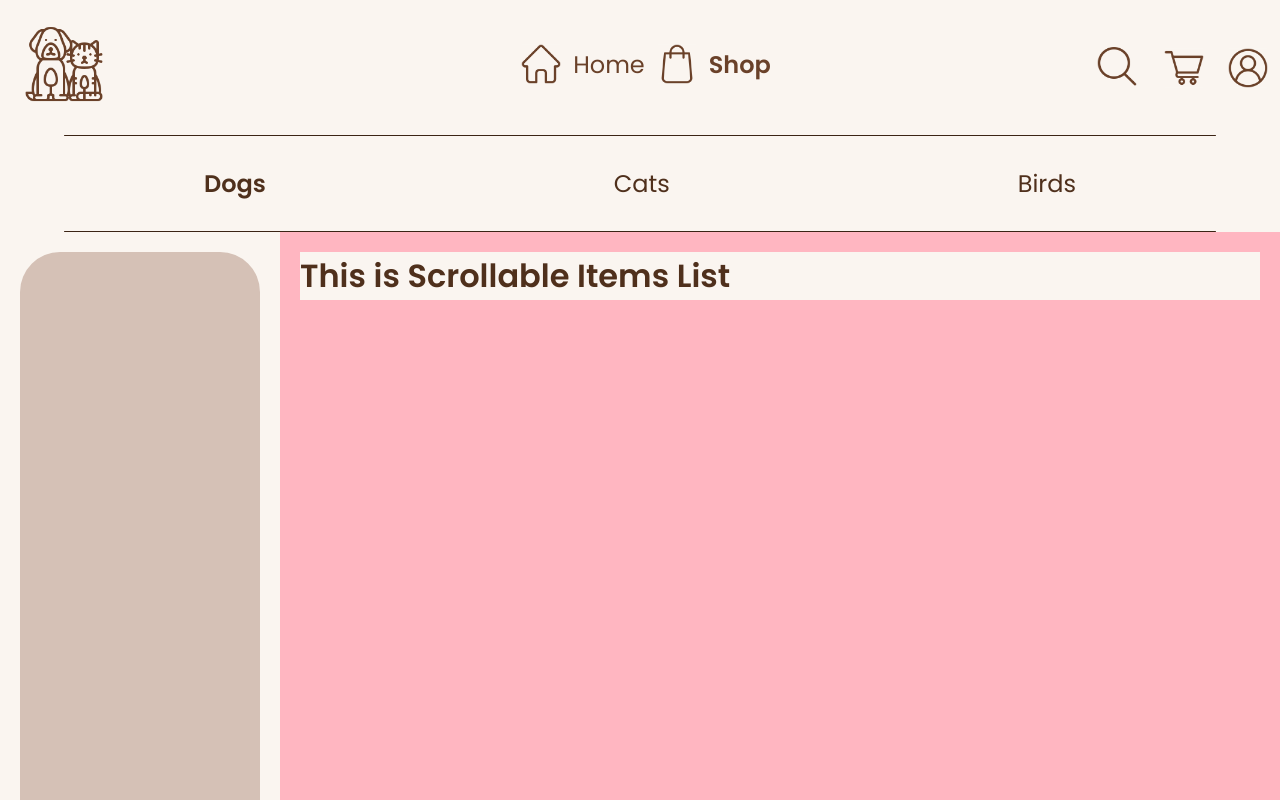
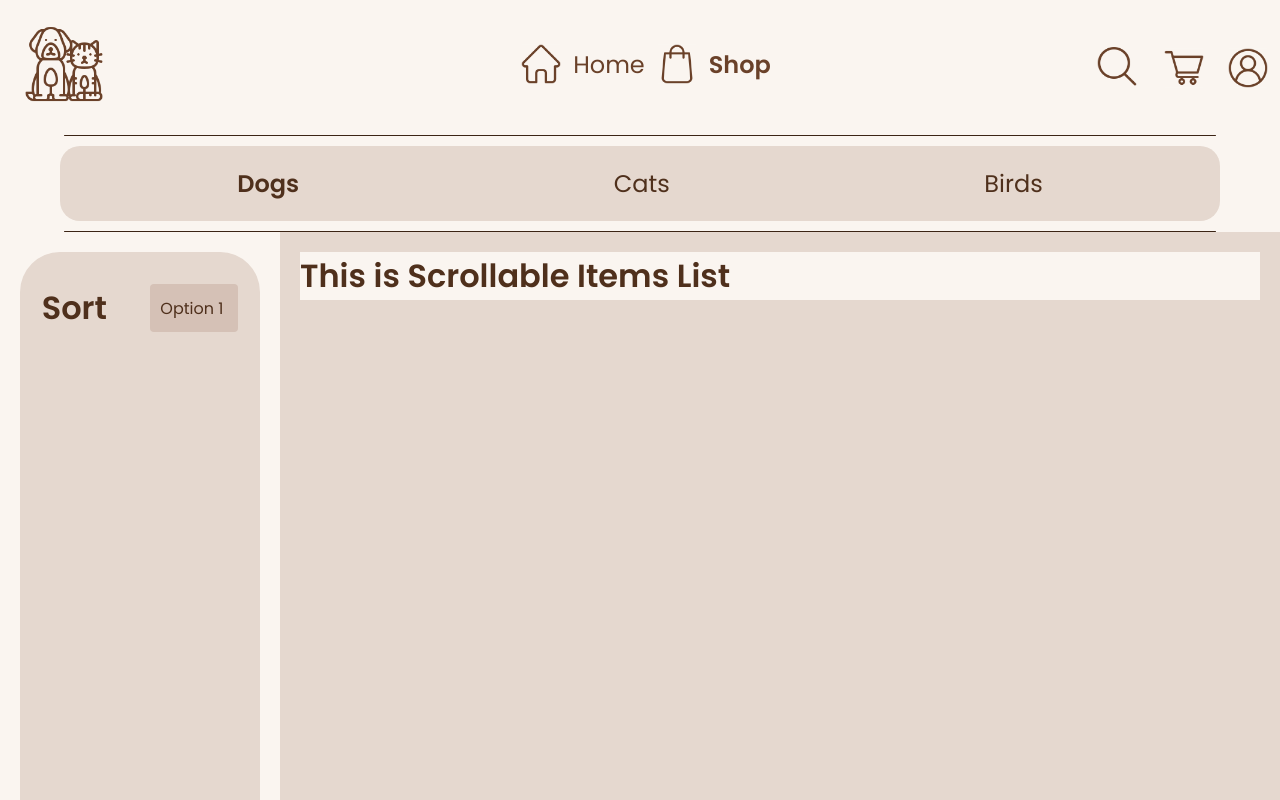
Before and after one commit to ImrulAnwar/Pet-Supplies-Frontend, a React (Vite) app: page /shop in a window 1280 px wide. Shown: the top 800 px of the page. Built offline with nearby package versions, Linux system fonts and the light colour scheme.

Commit message:
working on the shop page

```diff
--- a/src/pages/home/components/WelcomeSection/WelcomeSection.css
+++ b/src/pages/home/components/WelcomeSection/WelcomeSection.css
@@ -45,7 +45,7 @@
   overflow: hidden; /* Hide overflowed text */
   border-right: 2px solid transparent; /* Add a blinking cursor effect */
   animation: typing 1.5s steps(40), blink-caret 0.75s step-end 3s;
-  animation-delay: 0.5s;
+  animation-delay: 0s;
   margin: 2rem 0rem;
 }
 
--- a/src/pages/shop/Shop.css
+++ b/src/pages/shop/Shop.css
@@ -1,5 +1,4 @@
-/* CSS styles for Shop component */
-
+@import "../../colors.css";
 /* Style for the top section */
 .top-shop {
   padding: 20px;
@@ -7,6 +6,9 @@
   align-items: center;
   justify-content: space-around;
   margin: 10px;
+  background-color: var(--shade-5);
+  margin: 10px 60px;
+  border-radius: 20px;
 }
 
 /* Style for the bottom section */
@@ -15,6 +17,7 @@
 }
 .category {
   animation: bounce-fade 0.9s;
+  background-color: transparent;
 }
 
 .selected-category {
--- a/src/pages/shop/components/ScrollableItems/ScrollableItemsList.css
+++ b/src/pages/shop/components/ScrollableItems/ScrollableItemsList.css
@@ -1,6 +1,8 @@
-/* Style for the right section */
+@import "../../../../colors.css";
+
 .right-shop {
   flex: 4;
-  background-color: lightpink;
+  background-color: var(--shade-5);
   padding: 20px;
+  height: 90vh;
 }
--- a/src/pages/shop/components/SortAndFilterSection/SortAndFilter.css
+++ b/src/pages/shop/components/SortAndFilterSection/SortAndFilter.css
@@ -7,7 +7,44 @@
 }
 
 .left-box {
-  background-color: var(--shade-8);
+  background-color: var(--shade-5);
   height: 100%;
   border-radius: 40px;
 }
+
+.sort-by-box {
+  display: flex;
+  background: none;
+  justify-content: space-around;
+  padding-top: 2rem;
+}
+
+.sort-by-box h1,
+select {
+  background: none;
+}
+
+/* Style the <select> element */
+select#dropdown {
+  padding: 10px;
+  font-size: 16px;
+  border-radius: 4px;
+  background-color: var(--shade-8);
+  /* Hide the dropdown arrow */
+  -webkit-appearance: none; /* For Safari and newer versions of Chrome */
+  -moz-appearance: none; /* For Firefox */
+  appearance: none; /* For newer versions of Chrome, Edge, and other modern browsers */
+}
+
+/* Style the <option> elements */
+select#dropdown option {
+  /* Define your desired styles here */
+  padding: 8px;
+  background-color: transparent;
+}
+
+/* Style the selected <option> element */
+select#dropdown option:checked {
+  /* Define your desired styles here */
+  background-color: var(--shade-5);
+}
--- a/src/pages/shop/components/SortAndFilterSection/SortAndFilter.jsx
+++ b/src/pages/shop/components/SortAndFilterSection/SortAndFilter.jsx
@@ -1,10 +1,23 @@
 import React from 'react'
 import './SortAndFilter.css'
 
-function SortAndFilter() {
+const SortAndFilter = () => {
+  const options = ['Option 1', 'Option 2', 'Option 3']
+
   return (
     <div className='left-shop'>
-      <div className="left-box"></div>
+      <div className="left-box">
+        <div className="sort-by-box">
+            <h1>Sort</h1>
+            <select id="dropdown">
+                {options.map((option, index) => (
+                  <option key={index} value={`option${index + 1}`}>
+                    {option}
+                  </option>
+                ))}
+            </select>
+        </div>
+      </div>
     </div>
   );
 }
```
